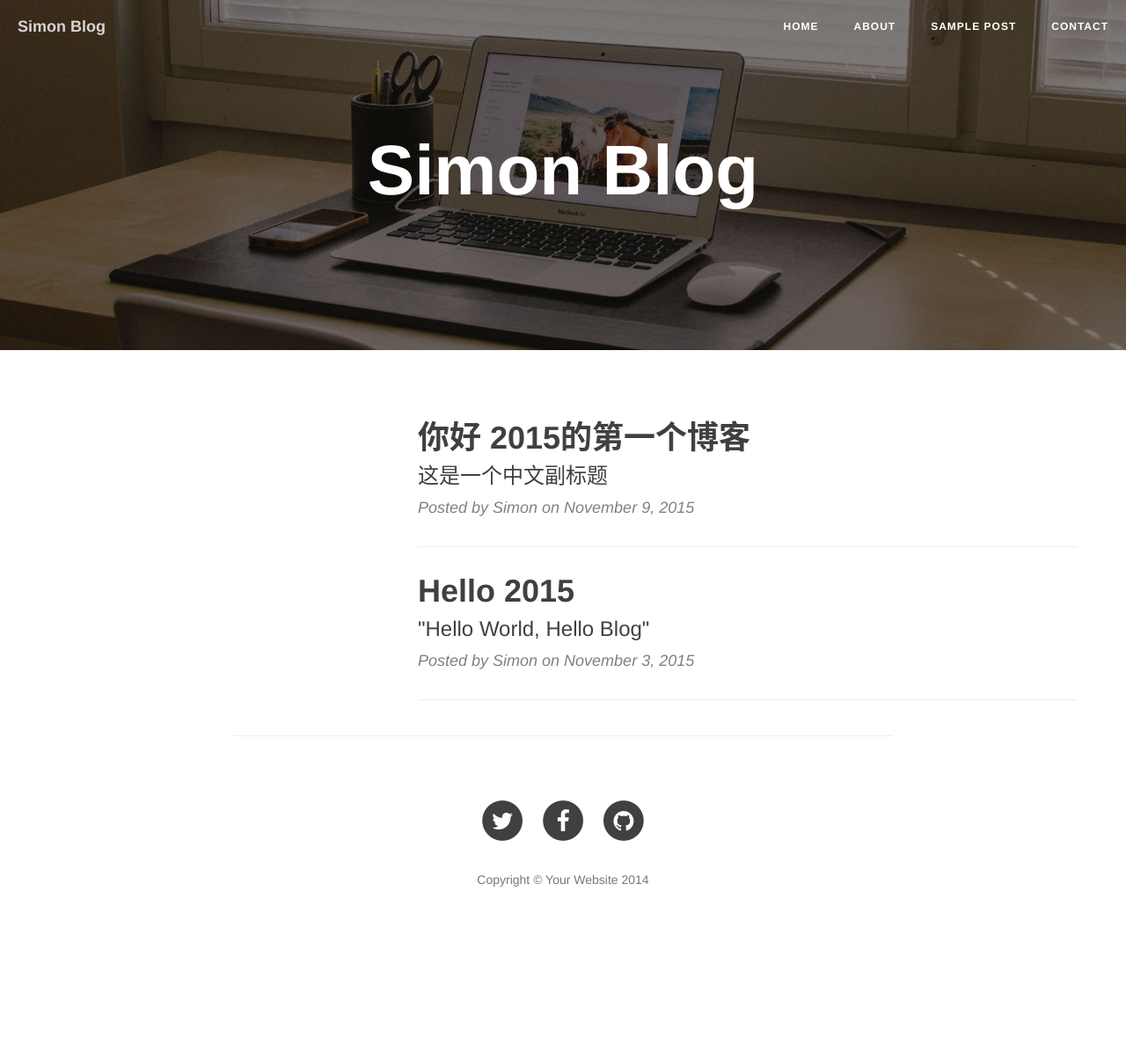
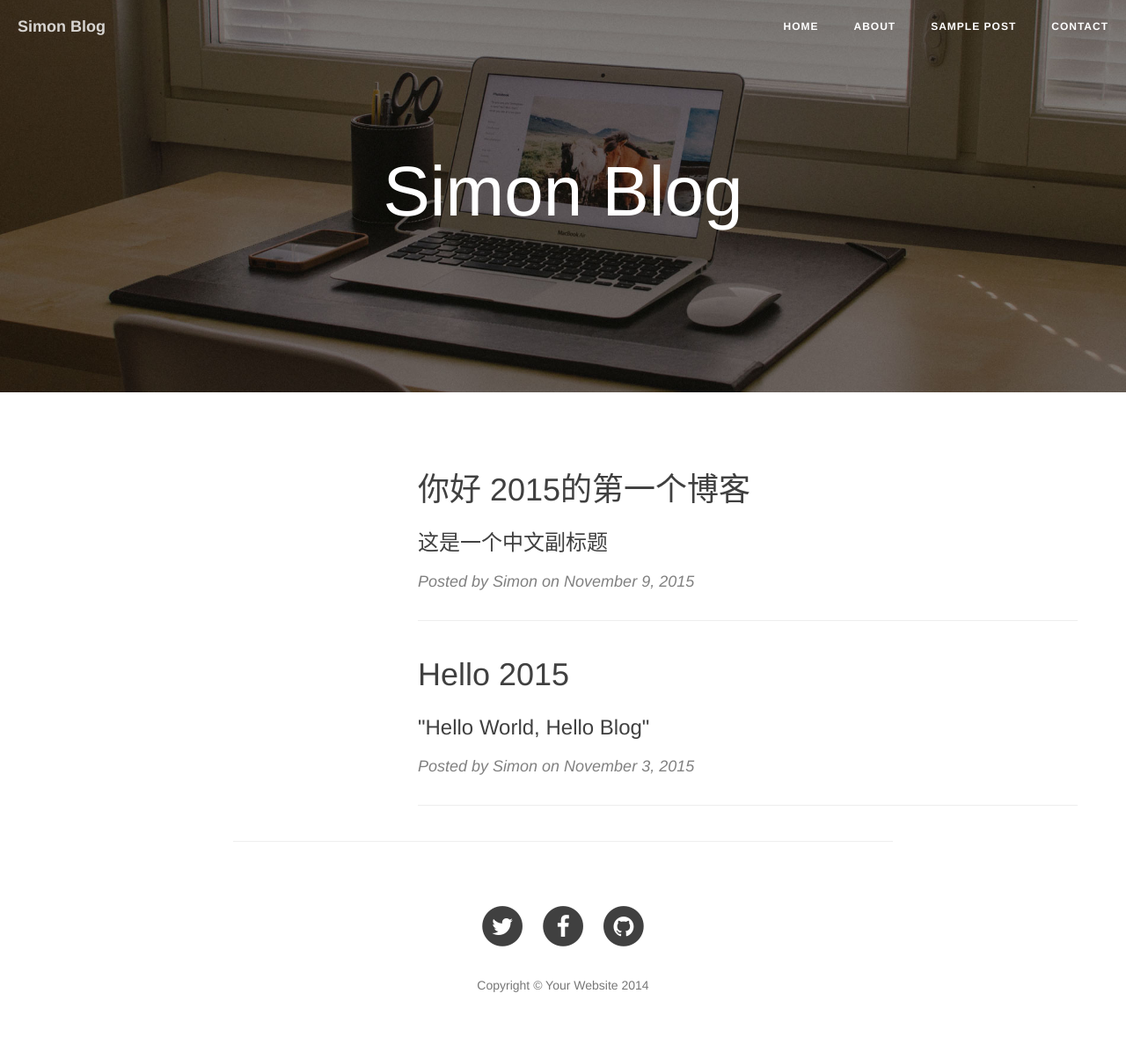
Before and after one commit to SimonAppBoy/SimonAppBoy.github.io, a Jekyll site: the page built from index.html, in a window 1280 px wide. Shown: the whole page at 88% size. Built offline with Jekyll 4.4.1, drawn with Linux system fonts in a browser that asks for light colours; nearby versions of some CDN libraries; the list of posts is cut into pages by our own code; before the commit the page ends 1076 px from its top, so only the background shows below that.

Commit message:
modify subheading

```diff
--- a/css/clean-blog.css
+++ b/css/clean-blog.css
@@ -23,7 +23,8 @@ h4,
 h5,
 h6 {
   font-family: "Helvetica Neue", "Arial", "PingFang SC", "Hiragino Sans GB", "STHeiti", "Microsoft YaHei", "Microsoft JhengHei", "Source Han Sans SC", "Noto Sans CJK SC", "Source Han Sans CN", "Noto Sans SC", "Source Han Sans TC", "Noto Sans CJK TC", "WenQuanYi Micro Hei", SimSun, sans-serif;
-  font-weight: 800;
+  font-weight: 400;
+  line-height: 1.7;
 }
 a {
   color: #404040;
```
